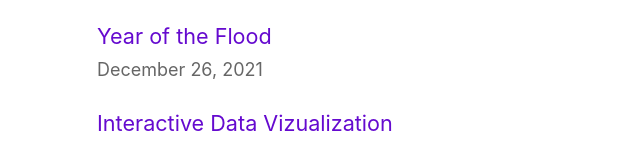
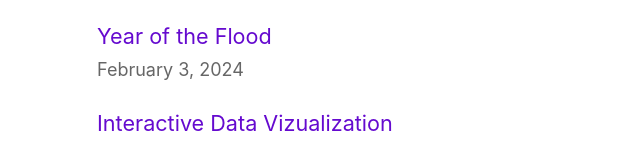
Before and after one commit to wemhr30/realthreads-nextjs-blog, a Next.js app: page / in a window 1280 px wide. Shown: the part 343-490 px from the top of the page, without its empty margins (237-877 px from the left). Built offline with nearby package versions, Linux system fonts and the light colour scheme.

Commit message:
correct-date

```diff
--- a/pages/index.js
+++ b/pages/index.js
@@ -30,7 +30,7 @@ export default function Home({allPostsData}) {
               </Link>
               <br />
               <small className={utilStyles.lightText}>
-                <Date dateString= '2021-12-26'/>
+                <Date dateString= '2024-02-03'/>
               </small>
             </li>
             <li className={utilStyles.listItem} key='2'>
```
